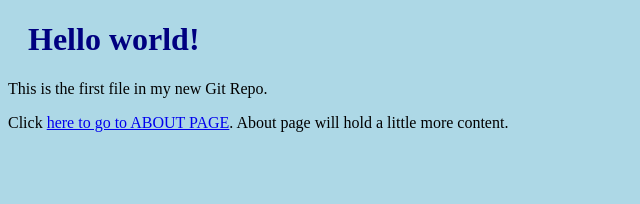
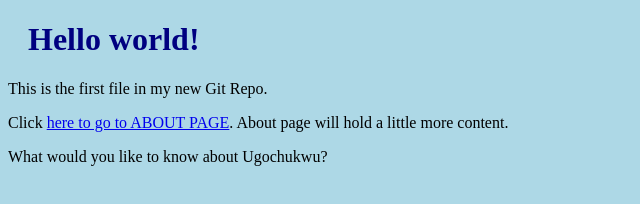
Before and after one commit to ugogineering/ugogineering.github.io, a plain HTML site: page about.html in a window 1280 px wide. Shown: the whole page, without its empty margins (0-640 px from the left). Drawn offline with Linux system fonts and the light colour scheme.

Commit message:
Updated index.html with a new paragraph

```diff
--- a/about.html
+++ b/about.html
@@ -9,6 +9,7 @@
 <h1>Hello world!</h1>
 <p>This is the first file in my new Git Repo.</p>
 <p>Click <a href="about.html">here to go to ABOUT PAGE</a>. About page will hold a little more content.</p>
+<p>What would you like to know about Ugochukwu?</p>
 
 
 </body>
```
